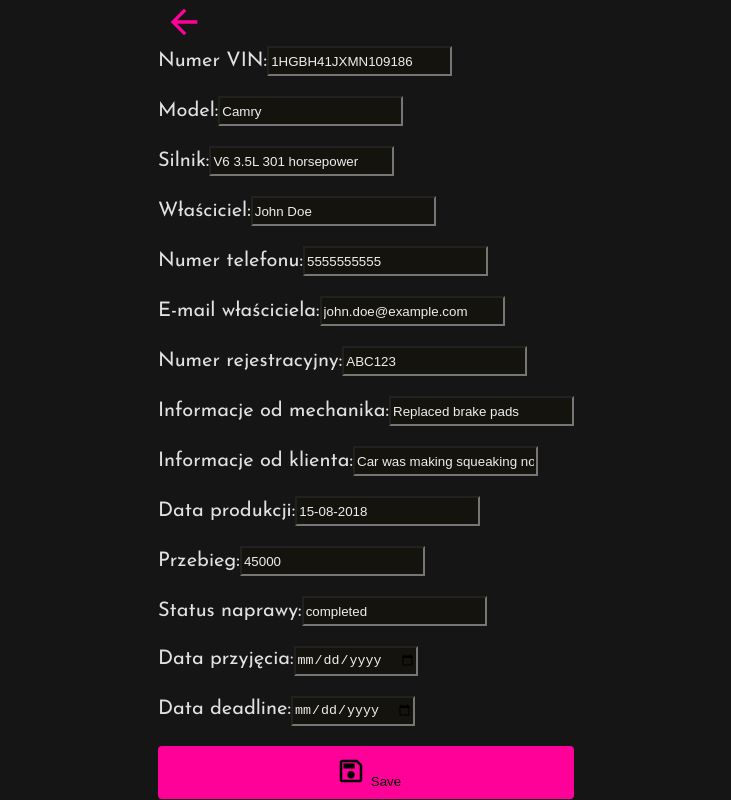
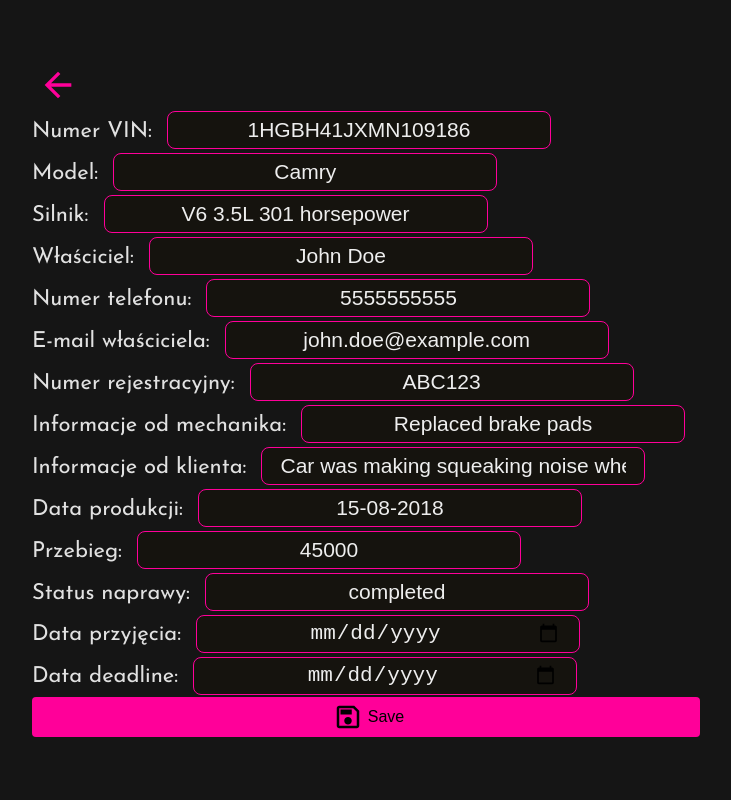
Before and after one commit to JanChmielewski/CarRepair, a React (Vite) app: page /edit-details/1 in a window 1280 px wide. Shown: the whole page, without its empty margins (274-1005 px from the left). Built offline with nearby package versions, Linux system fonts and the light colour scheme.

Commit message:
Minor styling updates.

```diff
--- a/src/pages/edit_details/EditDetails.css
+++ b/src/pages/edit_details/EditDetails.css
@@ -1,50 +1,71 @@
-/* !Please delete instructions comments when finished editing */
+.edit-details-container {
+  width: 100vw;
+}
+
+.go-back-arrow {
+  text-align: left;
+  position: absolute;
+  top: 30px;
+  left: 30px;
+  width: 60px;
+  height: 60px;
+}
+
+.go-back-arrow svg {
+  width: 60px;
+  height: 60px;
+}
 
 /* & ---- Input fields ---- */
 
 .details-form {
-  display: flex; /* ^ https://css-tricks.com/snippets/css/a-guide-to-flexbox/ */
+  display: flex;
+  flex-wrap: wrap;
   flex-direction: column;
   align-content: center;
-  gap: 20px;
 }
+
 .details-input {
   height: 30px;
   background-color: #15130e;
   color: #eeeeee;
+  border: #ff0099 solid 1px;
+  border-radius: 8px;
+  padding: 18px;
+  min-width: 200px;
+  margin: 2px 15px;
+  width: 30vw;
+  font-size: 21px;
+  text-align: center;
 }
 
 .details-input-label {
-  font-size: 20px;
+  font-size: 22px;
 }
 
-/* & ---- VIN and phone number errors ---- */
-/* ? This shows only when inputting an incorrect phone (vin) number (less than 9 (11) digits) so remember that when editing */
 .error-message {
   color: red;
+  font-size: 20px;
+  font-weight: bold;
 }
 
 /* & ---- Save button ---- */
 .save-btn {
+  display: flex;
+  justify-content: center;
+  align-items: center;
   background-color: #ff0099;
   border: none;
   border-radius: 4px;
-  padding: 10px;
+  padding: 5px 10px;
+  font-size: 16px;
 }
 
 .save-icon {
-  height: 30px !important; /* ? !important overwrites changes that might be set in other CSS files (in this case index.css) */
-}
-
-/* & ---- Page not found error ---- */
-/* ? Shows up when inputting the incorrect VIN number in the permalink, e.g., http://localhost:5173/edit-details/incorrectVIN */
-.not-found-error {
-  color: red;
-  font-weight: bold;
+  height: 30px !important;
 }
 
 /* & ------------------ PHONES AND SMALLER SCREENS ------------------ */
-/* ^ https://www.w3schools.com/cssref/css3_pr_mediaquery.php */
 @media screen and (max-width: 1000px) {
 }
 @media screen and (max-width: 600px) {
--- a/src/pages/not_found/NotFound.css
+++ b/src/pages/not_found/NotFound.css
@@ -6,11 +6,14 @@
 }
 
 .not-found-header {
+  color: #ff0099;
   font-size: 60px;
 }
 
 .not-found-text {
   font-size: 30px;
+  width: 700px;
+  word-wrap: break-word;
 }
 
 .prev-page-icon {
--- a/src/pages/not_found/NotFound.jsx
+++ b/src/pages/not_found/NotFound.jsx
@@ -8,7 +8,9 @@ const NotFound = () => {
       <div>
         <h2 className="not-found-header">Strona nie znaleziona</h2>
         <p className="not-found-text">
-          Przepraszamy, strona, której szukasz, nie istnieje.
+          Przepraszamy, strona której szukasz nie istnieje. Możliwe,
+          że została usunięta lub przeniesiona. Prosimy sprawdzić
+          adres URL.
         </p>
       </div>
       <PreviousPageButton
```
